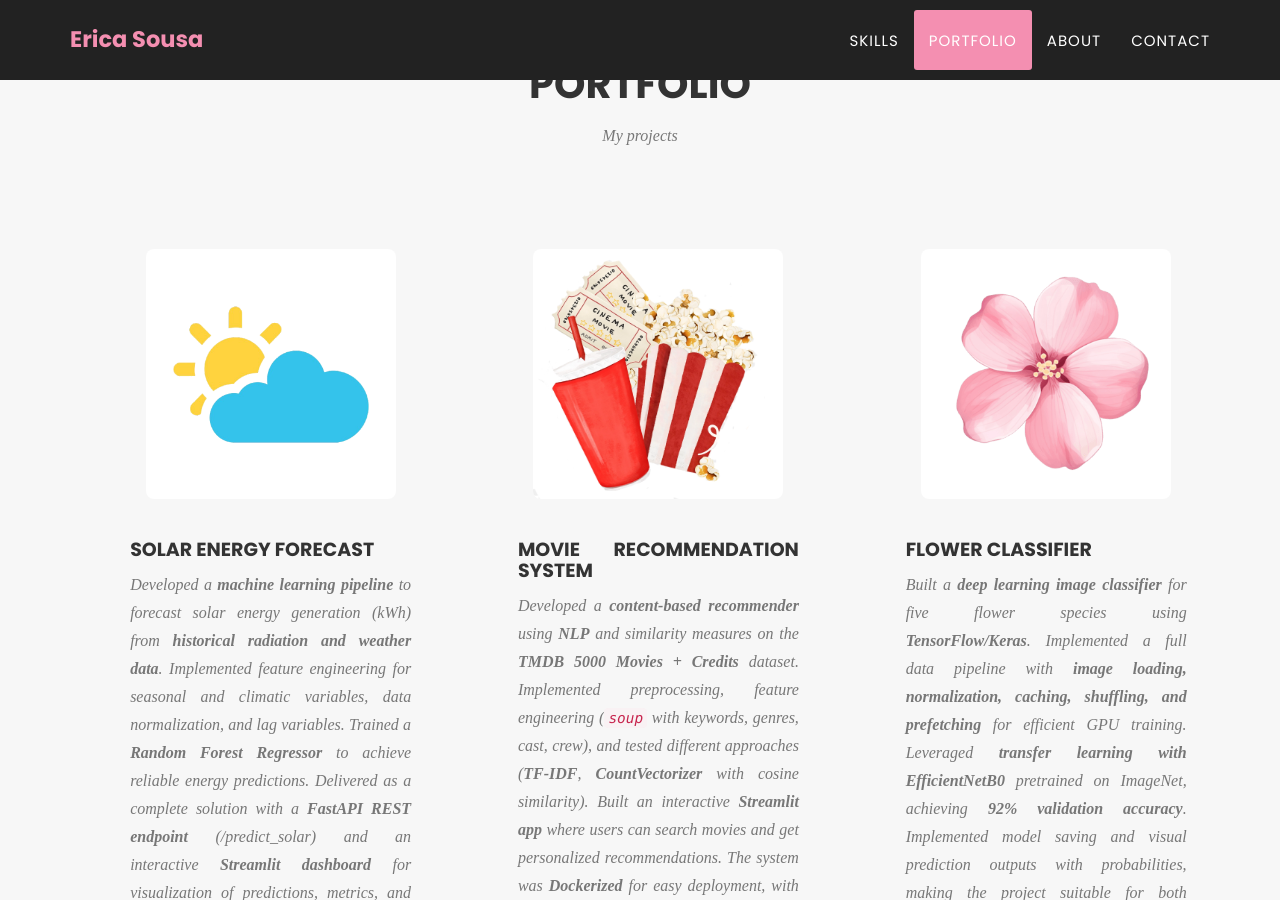
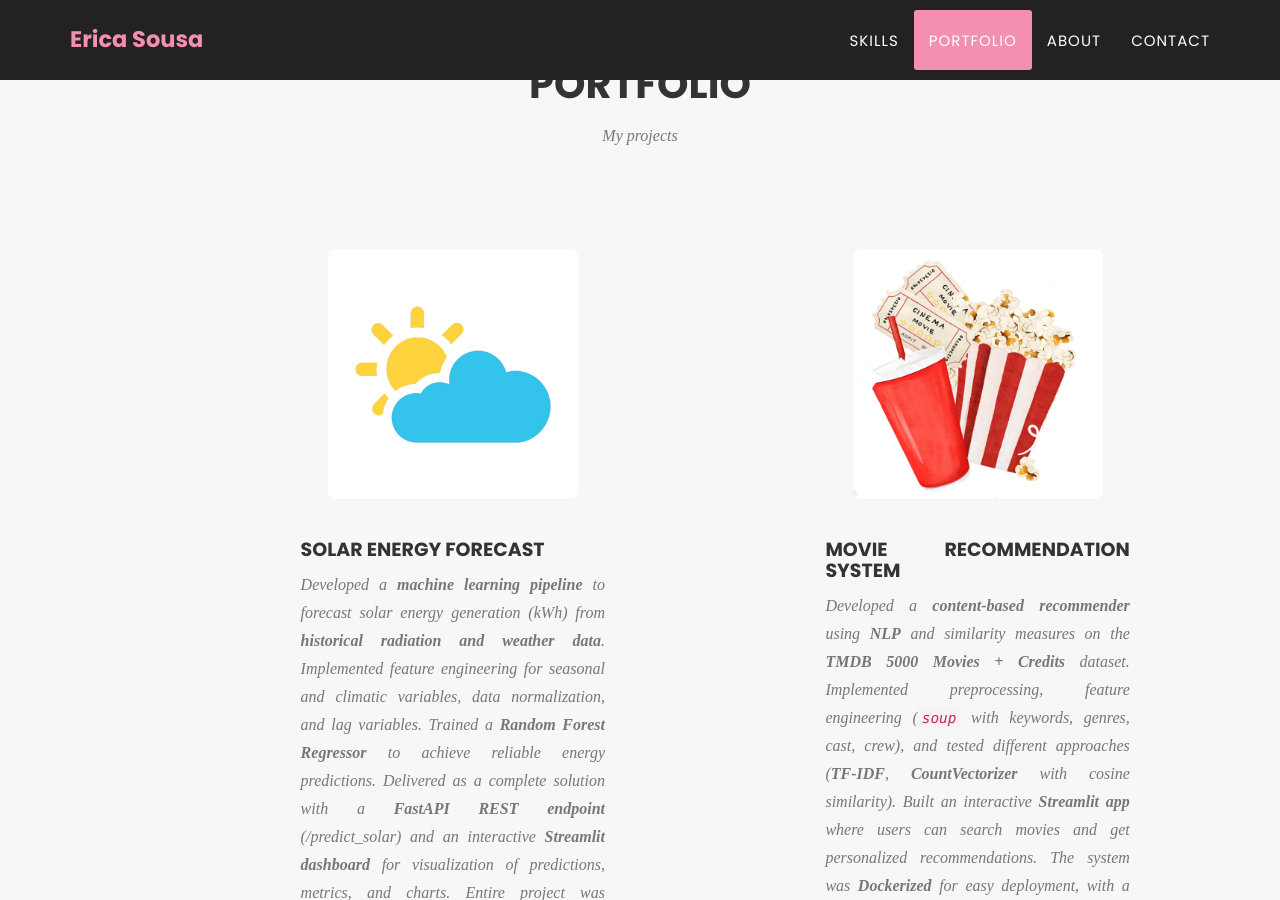
Before and after one commit to ericasousaa/EricaSousa, a Jekyll site: the page built from index.html, in a window 1280 px wide and 900 px high, scrolled down 2167 px. Built offline with Jekyll 4.4.1, drawn with Linux system fonts in a browser that asks for light colours; some web fonts are replaced.

Commit message:
Update agency.css

```diff
--- a/_includes/css/agency.css
+++ b/_includes/css/agency.css
@@ -448,8 +448,8 @@
 
 /* Cada card ocupa ~30% (3 por linha em telas grandes) */
 #portfolio .portfolio-item {
-    flex: 1 1 30%;
-    max-width: 30%;
+    flex: 1 1 32%;
+    max-width: 32%;
     margin: 0;
     box-sizing: border-box;
 }
```
